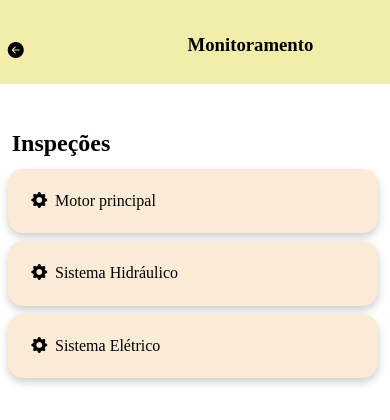
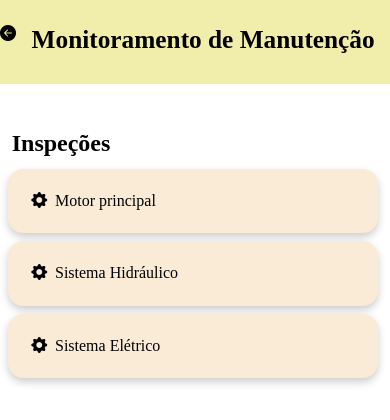
Before and after one commit to Murilo08-del/MOCKUP, a PHP site: page /html/monitoramento.html in a window 390 px wide. Shown: the top 420 px of the page. Run offline with PHP 8.4, Linux system fonts and the light colour scheme.

Commit message:
atualiza

```diff
--- a/css/monitoramento.css
+++ b/css/monitoramento.css
@@ -9,21 +9,22 @@
     #navbar {
         height: 10vh;
         background-color: #f1edaa;
-        display: flex;
         gap: 40vw;
         width: 100%;
     }
 
     .navegacao {
-        margin: 2vw;
-        padding-top: 4vh;
+        display: flex;
+        padding-top: 3vh;
     }
 
-    .nomeR {
-        /*arrumar errado de mais*/
-        padding-top: 4vh;
+    .inconenav{
+        height: 10vh;
     }
-
+    .monitoramento {
+        margin-left: 4vw;
+        font-size: 2vh;
+    }
 
     #rodape {
     width: 200vw;
--- a/html/monitoramento.html
+++ b/html/monitoramento.html
@@ -12,14 +12,15 @@
 <body>
     <header>
         <section id="navbar">
-            <section class="navegacao">
+            <div class="navegacao">
                 <a href="../html/rotas.html">
                     <i class="bi bi-arrow-left-circle-fill"></i>
                 </a>
-            </section>
-            <section class="nomeR"> <!--Arrumas essa merda-->
-                <h1>Monitoramento</h1>
-            </section>
+                <div class="monitoramento">
+                    <h1>Monitoramento de Manutenção</h1>
+                </div>
+
+            </div>
         </section>
     </header>
 
@@ -50,7 +51,7 @@
         </div>
 
         <section id="enviar">
-            <button class="entrar" type="submit">  +   Nova Ispeção</button>
+            <button class="entrar" type="submit"> + Nova Ispeção</button>
         </section>
     </main>
 
```
